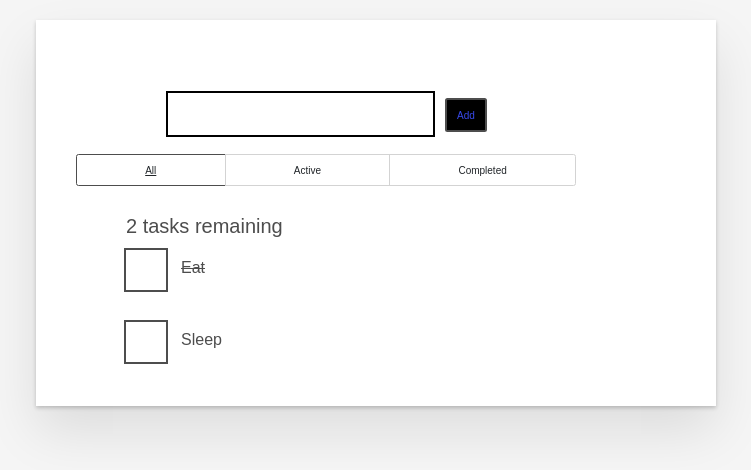
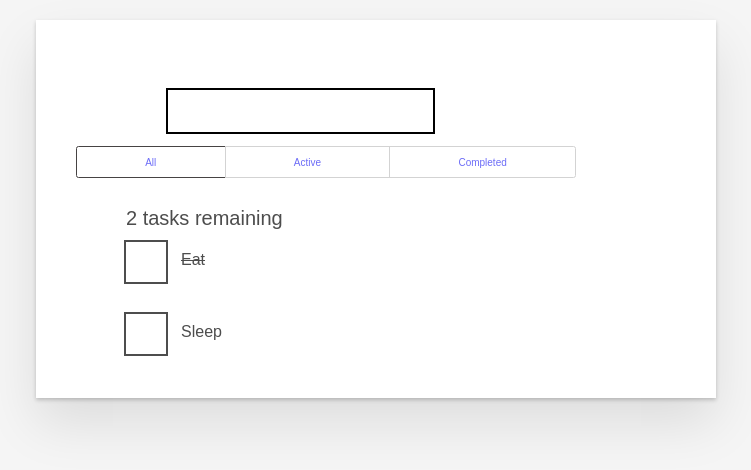
Before and after one commit to Parth-sys/Reacttodo, a React (Create React App) app: page / in a window 1280 px wide. Shown: the top 470 px of the page, without its empty margins (264-1015 px from the left). Built offline with nearby package versions, Linux system fonts and the light colour scheme.

Commit message:
button removed

```diff
--- a/src/App.css
+++ b/src/App.css
@@ -29,7 +29,7 @@ body {
   box-sizing: border-box;
 }
 *:focus {
-  outline: 3px dashed #228bec;
+  outline: 3px solid #85c0f7;
   outline-offset: 0;
 }
 html {
@@ -102,14 +102,16 @@ body {
   border: 0.2rem solid #4d4d4d;
   cursor: pointer;
   text-transform: capitalize;
+  color: rgb(108, 108, 247);
+
 }
 .btn.toggle-btn {
   border-width: 1px;
   border-color: #d3d3d3;
 }
 .btn.toggle-btn[aria-pressed="true"] {
-  text-decoration: underline;
-  border-color: #4d4d4d;
+  text-decoration: none;
+  border-color: #464343;
 }
 .btn__danger {
   color: #fff;
@@ -117,7 +119,7 @@ body {
   border-color: #bd2130;
 }
 .btn__filter {
-  border-color: lightgrey;
+  border-color: rgb(248, 242, 242);
 }
 .btn-primary {
   color: rgb(56, 74, 236);
--- a/src/Form.js
+++ b/src/Form.js
@@ -29,9 +29,9 @@ const[name,setName]=useState('');
         value={name}
         onChange={handleChange}
       />
-      <button type="submit" className="btn btn-primary"  >
+     { /* <button type="submit" className="btn btn-primary"  >
         Add
-      </button>
+  </button> */ }
     </form>
   );
 }
```
Also changed, not shown: src/todo.js (+2 -5 lines).
